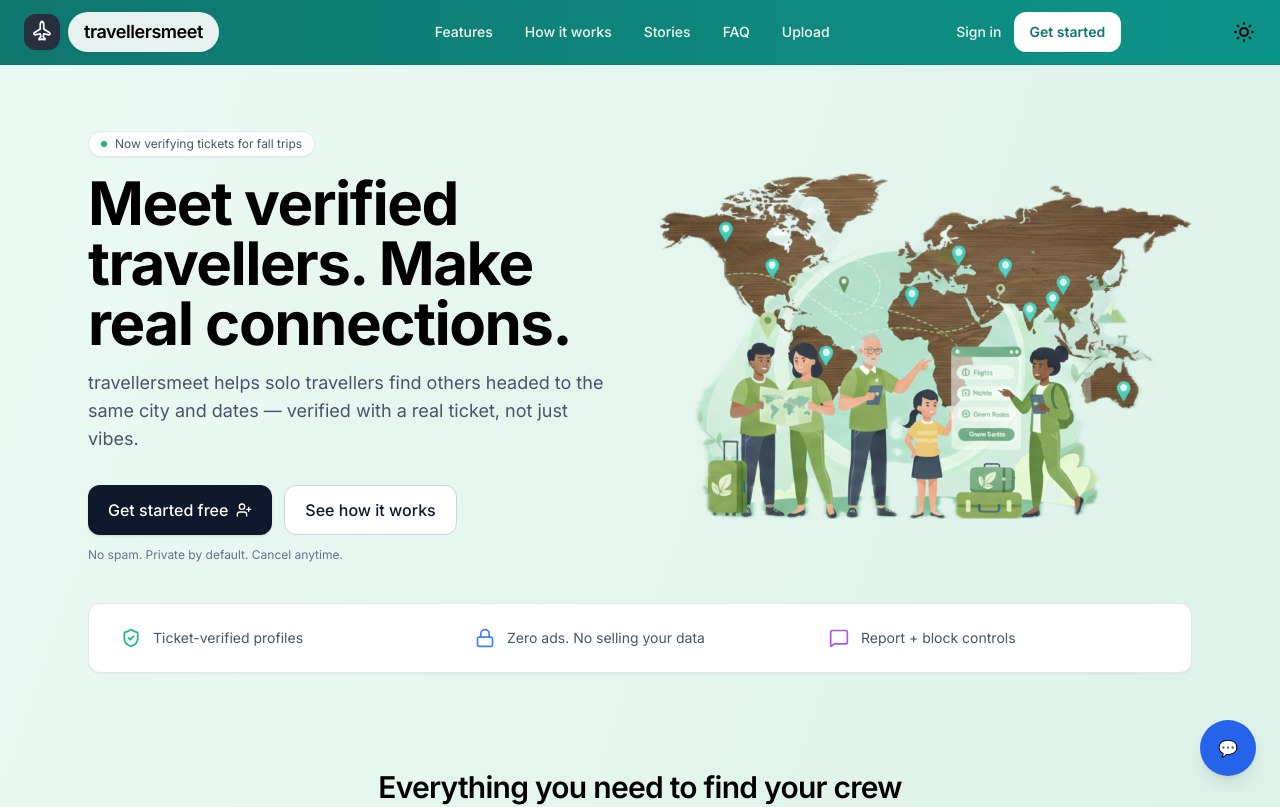
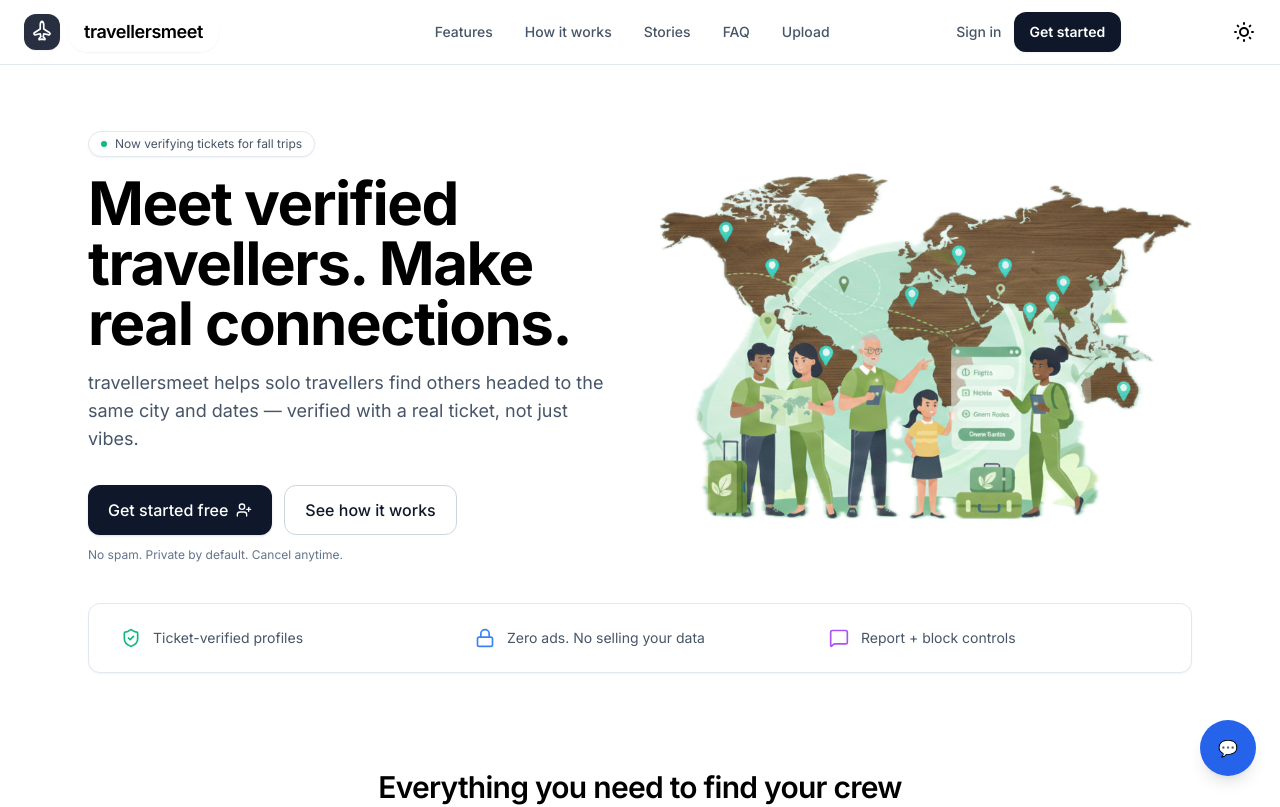
Before and after one commit to singh-odyssey/travellers, a Next.js app: page / in a window 1280 px wide. Shown: the top 807 px of the page. Built offline with nearby package versions, Linux system fonts and the light colour scheme; no server answers.

Commit message:
fix: background not switching in light mode and sync theme state with document class

```diff
--- a/src/app/layout.tsx
+++ b/src/app/layout.tsx
@@ -52,15 +52,13 @@
   const session = await auth()
 
   return (
+    <html lang="en" className="scroll-smooth">
+      <body className={`${inter.className} bg-white dark:bg-slate-950 transition-colors duration-300`}>
         <ThemeProvider>
           <PWARegister />
           <Wrapper>
             <AuthSessionProvider>
-          <div className="flex min-h-screen flex-col
-bg-gradient-to-br from-[#ecfaf4] via-[#dff3ea] to-[#cfeee0]
-dark:!bg-gray-950 dark:!bg-none
-dark:text-white transition duration-150">
-
+              <div className="flex min-h-screen flex-col dark:text-white transition-colors duration-300">
                 <SiteHeader session={session} />
                 <main className="flex-1 pb-16 pt-2">{children}</main>
                 <SiteFooter />
@@ -71,5 +69,7 @@
             </AuthSessionProvider>
           </Wrapper>
         </ThemeProvider>
+      </body>
+    </html>
   );
 }
--- a/src/components/site-header.tsx
+++ b/src/components/site-header.tsx
@@ -29,7 +29,7 @@
 
 
   return (
-    <header className="sticky top-0 z-40 w-full border-b border-teal-700/30 bg-gradient-to-r from-teal-700 to-teal-600 dark:from-slate-900 dark:to-slate-800 dark:border-slate-800 transition-colors duration-150">
+    <header className="sticky top-0 z-40 w-full border-b border-slate-200 bg-white/80 backdrop-blur-md dark:bg-slate-900/80 dark:border-slate-800 transition-colors duration-300">
       <div className="mx-auto *:flex-1 flex items-center justify-between px-6 py-3">
         <div className="flex items-center gap-3">
           <Link href="/" className="flex items-center gap-2 group">
@@ -57,12 +57,12 @@
           </Link>
         </div>
 
-        <nav className="hidden items-center text-sm font-medium text-white/95 gap-8 md:flex">
-          <Link href="/#features" className="hover:text-white transition-colors">Features</Link>
-          <Link href="/#how-it-works" className="hover:text-white transition-colors">How it works</Link>
-          <Link href="/#testimonials" className="hover:text-white transition-colors">Stories</Link>
-          <Link href="/#faq" className="hover:text-white transition-colors">FAQ</Link>
-          <Link href="/upload" className="hover:text-white transition-colors">Upload</Link>
+        <nav className="hidden items-center text-sm font-medium text-slate-600 dark:text-slate-300 gap-8 md:flex">
+          <Link href="/#features" className="hover:text-slate-900 dark:hover:text-white transition-colors">Features</Link>
+          <Link href="/#how-it-works" className="hover:text-slate-900 dark:hover:text-white transition-colors">How it works</Link>
+          <Link href="/#testimonials" className="hover:text-slate-900 dark:hover:text-white transition-colors">Stories</Link>
+          <Link href="/#faq" className="hover:text-slate-900 dark:hover:text-white transition-colors">FAQ</Link>
+          <Link href="/upload" className="hover:text-slate-900 dark:hover:text-white transition-colors">Upload</Link>
         </nav>
 
         <div className="hidden md:justify-between items-center gap-3 md:flex">
@@ -70,12 +70,12 @@
 
           {session?.user?.id ?
             <div>
-              <Link className="rounded-lg bg-white px-4 py-2.5 text-sm font-semibold text-teal-700 hover:bg-white/90 transition-all shadow-sm" href="/dashboard">Dashboard</Link>
+              <Link className="rounded-lg bg-slate-900 dark:bg-white px-4 py-2.5 text-sm font-semibold text-white dark:text-slate-900 hover:opacity-90 transition-all shadow-sm" href="/dashboard">Dashboard</Link>
             </div>
             :
             <div className="flex gap-3 items-center">
-              <Link href="/signin" className="text-sm font-medium text-white/95 hover:text-white transition-colors">Sign in</Link>
-              <Link href="/signup" className="rounded-lg bg-white px-4 py-2.5 text-sm font-semibold text-teal-700 hover:bg-white/90 transition-all shadow-sm">Get started</Link>
+              <Link href="/signin" className="text-sm font-medium text-slate-600 dark:text-slate-300 hover:text-slate-900 dark:hover:text-white transition-colors">Sign in</Link>
+              <Link href="/signup" className="rounded-lg bg-slate-900 dark:bg-white px-4 py-2.5 text-sm font-semibold text-white dark:text-slate-900 hover:opacity-90 transition-all shadow-sm">Get started</Link>
             </div>
           }
 
--- a/src/components/theme-wrapper.tsx
+++ b/src/components/theme-wrapper.tsx
@@ -1,19 +1,11 @@
 'use client'
 import { ReactNode } from "react";
-import { useTheme } from "@/state/theme";
-import { Inter } from "next/font/google";
 
-const inter = Inter({ subsets: ["latin"] });
-
-
+/**
+ * Wrapper component was previously responsible for rendering html/body tags.
+ * This has been moved to RootLayout for better Next.js compatibility.
+ * This component now just serves as a shell if needed, or can be removed later.
+ */
 export function Wrapper({ children }: { children: ReactNode }) {
-  const { theme } = useTheme();
-
-
-
-  return (
-    <html lang="en" className={`${inter.className} scroll-smooth ${theme}`}>
-      <body className="dark:bg-slate-950">{children}</body>
-    </html>
-  );
+  return <>{children}</>;
 }
--- a/src/state/theme.tsx
+++ b/src/state/theme.tsx
@@ -4,25 +4,37 @@
 
 interface ThemeContext {
     theme: "light" | "dark" | null;
-    changeTheme: ()=> void;
+    changeTheme: () => void;
 }
 
 const ThemeContext = createContext<ThemeContext>({
     theme: null,
-    changeTheme: ()=> {}
+    changeTheme: () => { }
 })
 
-export function ThemeProvider({children}: {children: ReactNode}) {
-    const [theme,setTheme] = useState<'light'|'dark' | null> ('dark')
-    useEffect(()=> {
+export function ThemeProvider({ children }: { children: ReactNode }) {
+    const [theme, setTheme] = useState<'light' | 'dark' | null>('dark')
+    useEffect(() => {
         const darkSys = window.matchMedia('(prefers-color-scheme: dark)').matches
-        setTheme(darkSys ? "dark" :"light")
-    },[])
+        setTheme(darkSys ? "dark" : "light")
+    }, [])
 
-    const changeTheme = ()=> setTheme((p)=> (p==="light" ? "dark" : "light"))
+    const changeTheme = () => setTheme((p) => (p === "light" ? "dark" : "light"))
 
-    if (theme) return(
-        <ThemeContext.Provider value={{theme,changeTheme}}>
+    useEffect(() => {
+        if (!theme) return;
+        const root = window.document.documentElement;
+        if (theme === 'dark') {
+            root.classList.add('dark');
+            root.classList.remove('light');
+        } else {
+            root.classList.add('light');
+            root.classList.remove('dark');
+        }
+    }, [theme]);
+
+    if (theme) return (
+        <ThemeContext.Provider value={{ theme, changeTheme }}>
             {children}
         </ThemeContext.Provider>
     )
```
Lines whose indentation alone changed are shown as unchanged.
